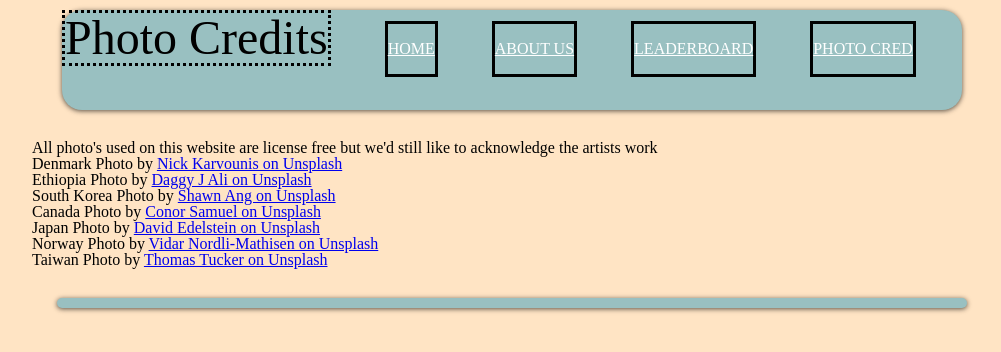
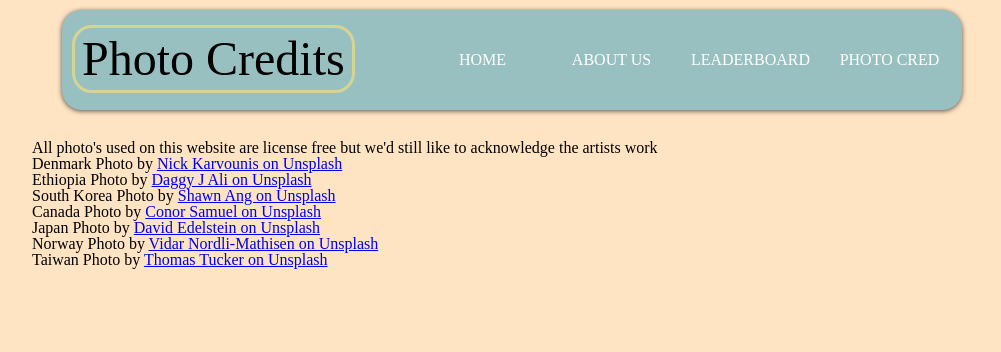
Before and after one commit to shaybrow/flight-facts, a plain HTML site: page photo-cred.html in a window 1280 px wide. Shown: the whole page, without its empty margins (128-1129 px from the left). Drawn offline with Linux system fonts and the light colour scheme.

Commit message:
styled the header for each page

```diff
--- a/css/styles.css
+++ b/css/styles.css
@@ -23,13 +23,24 @@ header nav{
 
 h1{
   font-size: 3em;
-  border: 3px dotted black;
+  border: 3px solid #d4d493;
+  border-radius: 20px;
+  padding: 7px;
+  margin-top: 15px;
+  margin-left: 10px;
+  display: inline-block;
+}
+
+nav ul {
+  float: right;
+  /* margin-left: 5px;
+  margin-top: 5px; */
 }
 
 nav li {
   display: inline-block;
   /* border: 3px solid black; */
-  line-height: 50px;
+  /* line-height: 50px; */
 }
 
 nav li:nth-child(:first) {
@@ -38,12 +49,22 @@ nav li:nth-child(:first) {
 }
 
 nav li:not(:first-child) {
-  border: 3px solid black;
-  margin-left: 50px;
+  /* border: 3px solid black; */
+  margin-right: 10px;
+  height: 100px;
+  width: 125px;
+}
+
+nav li:nth-child(2) {
+  margin-right: 0;
 }
 
 nav a{
   color: white;
+  text-decoration: none;
+  line-height: 100px;
+  display: block;
+  text-align: center;
 }
 
 #game-container{
@@ -101,10 +122,11 @@ nav a{
   height: 300px;
 }
 
-footer {
-  background-color: #99c0c1;
+#foot {
+  background-color: #d08c8c;
   margin: auto;
   margin-top: 30px;
+  margin-bottom: 15px;
   width: 900px;
   border-radius: 20px;
   box-shadow: 0 1px 6px rgba(0, 0, 0, .24), 0 1px 4px rgba(0, 0, 0, .48);
--- a/photo-cred.html
+++ b/photo-cred.html
@@ -8,8 +8,9 @@
 <body>
   <header>
     <nav>
+      <h1>Photo Credits</h1>
       <ul>
-        <li><h1>Photo Credits</h1></li>
+        <li></li>
         <li><a href="index.html">HOME</a></li>
         <li><a href="about-me.html">ABOUT US</a></li>
         <li><a href="scores.html">LEADERBOARD</a></li>
```
Also changed, not shown: about-me.html (+2 -3 lines), index.html (+2 -3 lines), scores.html (+2 -3 lines).
